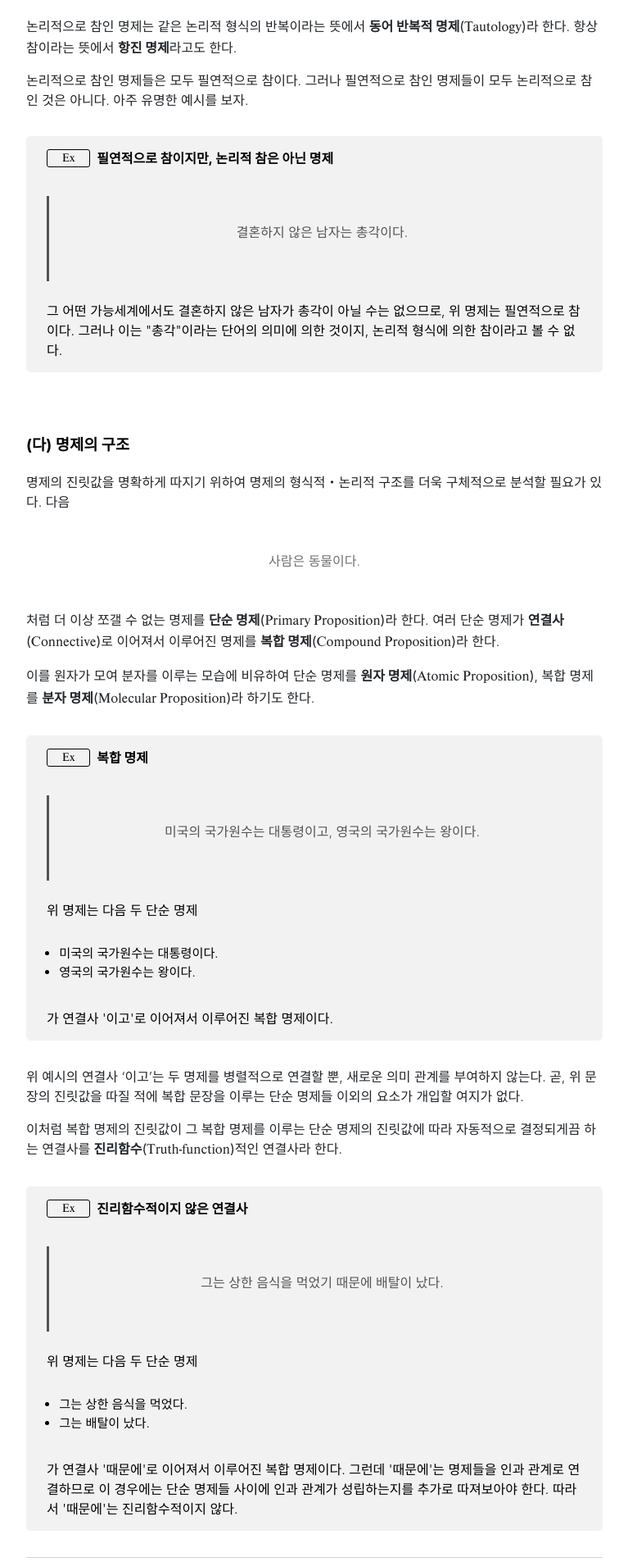
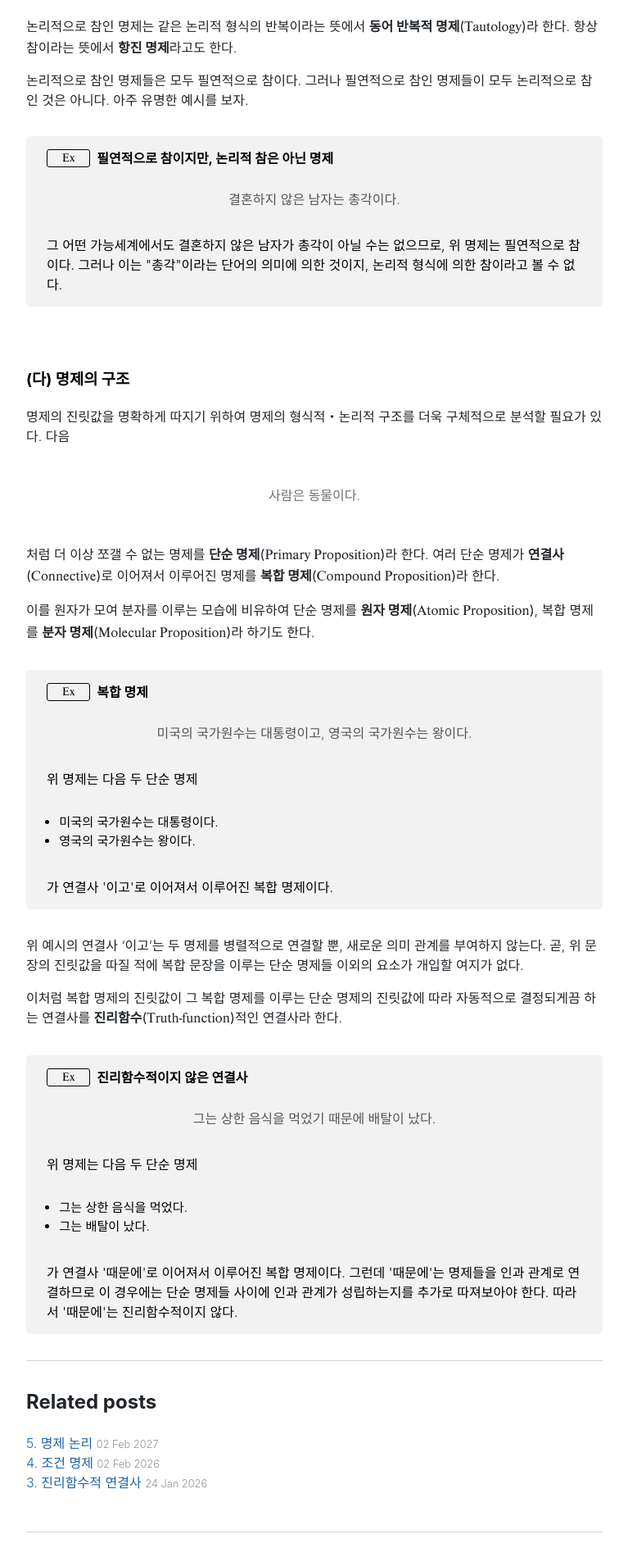
Before and after one commit to Log-zero/Log-zero.github.io, a Jekyll site: the page built from _posts/2026-01-09-명제.md, in a window 1280 px wide. Shown: the part 2252-4157 px from the top of the page at 82% size, without its empty margins (256-1023 px from the left). Built offline with Jekyll 4.4.1, drawn with Linux system fonts in a browser that asks for light colours; nearby versions of some CDN libraries.

Commit message:
blockquote

```diff
--- a/_posts/2026-01-09-명제.md
+++ b/_posts/2026-01-09-명제.md
@@ -115,10 +115,11 @@ $P$이거나 $P$가 아니다.
     <span class="term">필연적으로 참이지만, 논리적 참은 아닌 명제</span>
     </span>
   </div>
-<br>
-<blockquote>
+
+<blockquote class="callout">
 결혼하지 않은 남자는 총각이다.
-</blockquote><br>
+</blockquote>
+
 그 어떤 가능세계에서도 결혼하지 않은 남자가 총각이 아닐 수는 없으므로, 위 명제는 필연적으로 참이다. 그러나 이는 "총각"이라는 단어의 의미에 의한 것이지, 논리적 형식에 의한 참이라고 볼 수 없다.
 </div>
 <br>
@@ -141,10 +142,11 @@ $P$이거나 $P$가 아니다.
     <span class="term">복합 명제</span>
     </span>
   </div>
-<br>
-<blockquote>
+
+<blockquote class="callout">
 미국의 국가원수는 대통령이고, 영국의 국가원수는 왕이다.
-</blockquote><br>
+</blockquote>
+
 위 명제는 다음 두 단순 명제<br>
 <br>
 <ul>
@@ -166,10 +168,11 @@ $P$이거나 $P$가 아니다.
     <span class="term">진리함수적이지 않은 연결사</span>
     </span>
   </div>
-<br>
-<blockquote>
+
+<blockquote class="callout">
 그는 상한 음식을 먹었기 때문에 배탈이 났다.
-</blockquote><br>
+</blockquote>
+
 위 명제는 다음 두 단순 명제<br>
 <br>
 <ul>
--- a/assets/css/blockquote.css
+++ b/assets/css/blockquote.css
@@ -13,7 +13,7 @@ article.post blockquote {
 
 article.post blockquote.callout {
   margin: 0;
-  padding: 2em 0 2em 0;
+  padding: 1em 0 2em 0;
   border-left: none;
   text-align: center;
   font-style: normal;
```
